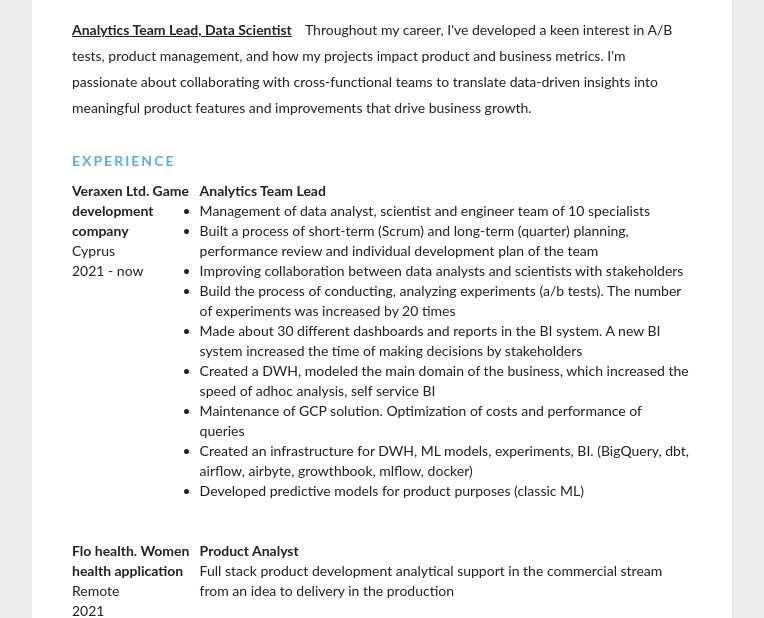
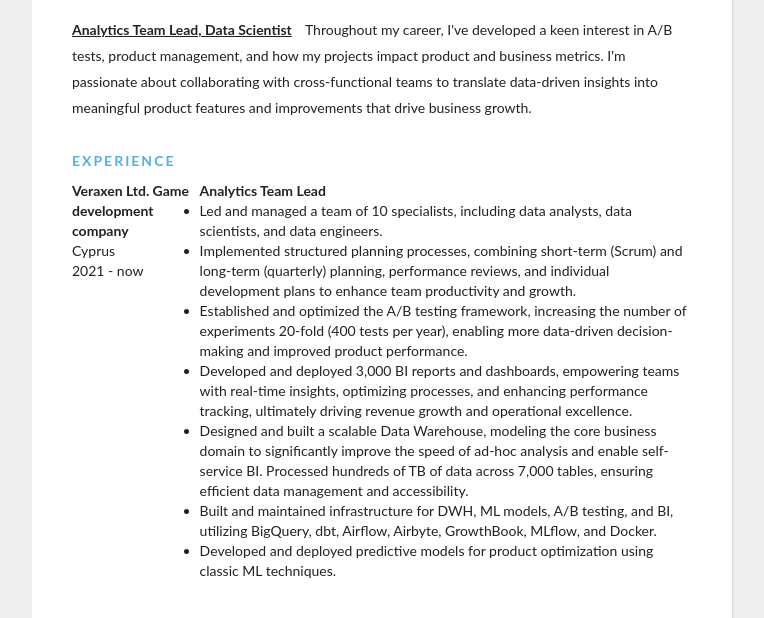
Before and after one commit to IliaEgorov/IliaEgorov, a plain HTML site: page index.html in a window 1280 px wide. Shown: the part 150-768 px from the top of the page, without its empty margins (258-1022 px from the left). Drawn offline with Linux system fonts and the light colour scheme.

Commit message:
Update index.html

```diff
--- a/index.html
+++ b/index.html
@@ -34,15 +34,13 @@
           <div class="right">
             <div class="name">Analytics Team Lead</div>
             <div class="desc"><ul>
-              <li>Management of data analyst, scientist and engineer team of 10 specialists</li>
-              <li>Built a process of short-term (Scrum) and long-term (quarter) planning, performance review and individual development plan of the team</li>
-              <li>Improving collaboration between data analysts and scientists with stakeholders</li>
-              <li>Build the process of conducting, analyzing experiments (a/b tests). The number of experiments was increased by 20 times</li>
-              <li>Made about 30 different dashboards and reports in the BI system. A new BI system  increased the time of making decisions by stakeholders</li>
-              <li>Created a DWH, modeled the main domain of the business, which increased the speed of adhoc analysis, self service BI</li>
-              <li>Maintenance of GCP solution. Optimization of costs and performance of queries</li>
-              <li>Created an infrastructure for DWH, ML models, experiments, BI. (BigQuery, dbt, airflow, airbyte, growthbook, mlflow, docker)</li>
-              <li>Developed predictive models for product purposes (classic ML)</li>
+              <li>Led and managed a team of 10 specialists, including data analysts, data scientists, and data engineers.</li>
+              <li>Implemented structured planning processes, combining short-term (Scrum) and long-term (quarterly) planning, performance reviews, and individual development plans to enhance team productivity and growth.</li>
+              <li>Established and optimized the A/B testing framework, increasing the number of experiments 20-fold (400 tests per year), enabling more data-driven decision-making and improved product performance.</li>
+              <li>Developed and deployed 3,000 BI reports and dashboards, empowering teams with real-time insights, optimizing processes, and enhancing performance tracking, ultimately driving revenue growth and operational excellence.</li>
+              <li>Designed and built a scalable Data Warehouse, modeling the core business domain to significantly improve the speed of ad-hoc analysis and enable self-service BI. Processed hundreds of TB of data across 7,000 tables, ensuring efficient data management and accessibility.</li>
+              <li>Built and maintained infrastructure for DWH, ML models, A/B testing, and BI, utilizing BigQuery, dbt, Airflow, Airbyte, GrowthBook, MLflow, and Docker.</li>
+              <li>Developed and deployed predictive models for product optimization using classic ML techniques.</li>
             </ul>
             </div>
           </div>
```
